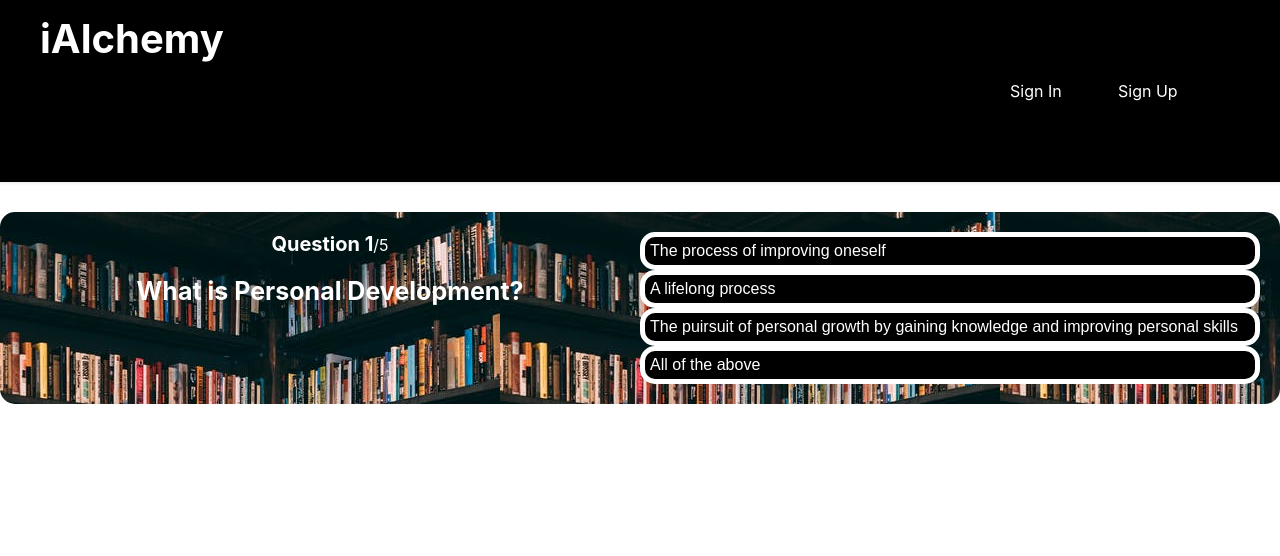
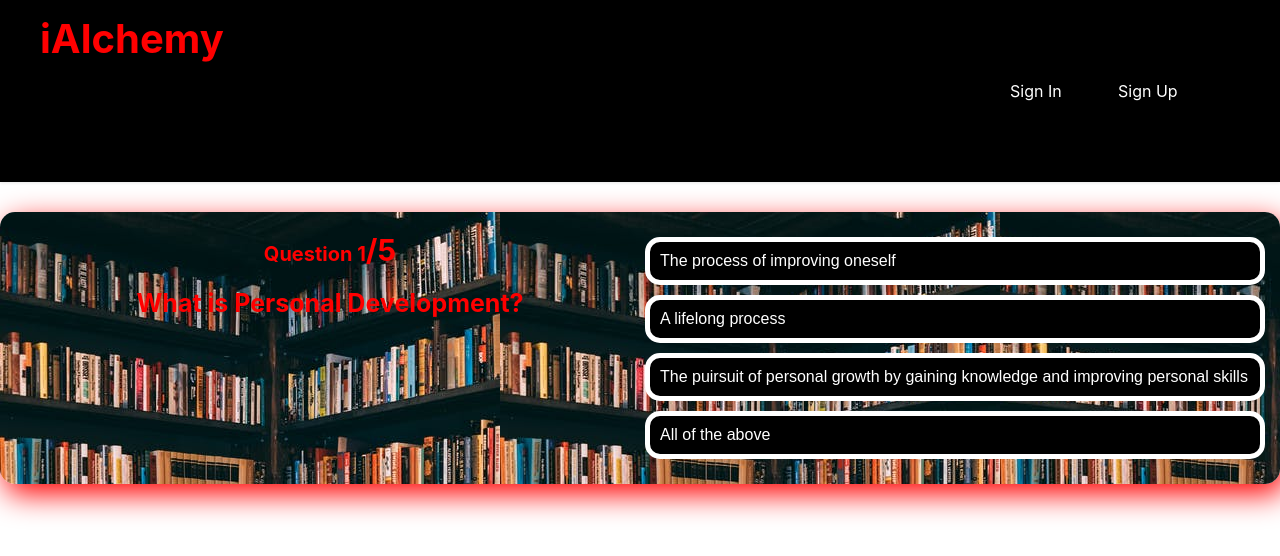
Before and after one commit to EEDS90/Personal-Development, a React (Create React App) app in the folder client/: page /questions in a window 1280 px wide. Shown: the top 556 px of the page. Built offline with nearby package versions, Linux system fonts and the light colour scheme; no server answers; sample sign-in values are in the browser's storage.

Commit message:
css changed

```diff
--- a/client/src/components/Header.css
+++ b/client/src/components/Header.css
@@ -3,7 +3,7 @@
 }
 
 .home {
-  color: red;
+  color: rgb(255, 0, 0);
 }
 
 a {
@@ -17,7 +17,7 @@
 }
 
 a:hover {
-  color: red;
+  color: rgb(255, 0, 0);
 }
 
 .header-item {
@@ -35,7 +35,7 @@
   font-weight: 700;
   font-size: 40px;
   margin-top: 10px;
-  color: white;
+  color: rgb(255, 0, 0);
 }
 
 .questions {
--- a/client/src/screens/Comments.css
+++ b/client/src/screens/Comments.css
@@ -16,6 +16,11 @@
   backdrop-filter: blur(8px);
 }
 
+.question {
+  color: rgb(255, 0, 0);
+  justify-content: center;font-weight: 700;
+  font-size: 30px;
+}
 .comment4 {
   box-shadow: 4px 4px 6px 0;
   height: 150px;
--- a/client/src/screens/Comments.jsx
+++ b/client/src/screens/Comments.jsx
@@ -19,9 +19,9 @@
 
   return (
     <div style={{backgroundImage: `url(${Books})`}}>
-
+      <div className="question">
       <h3>What do you really think about me and how can I improve?</h3>
-
+      </div>
       <div className="comments-topic">
         {props.comments.map((comment) => (
           <div key={comment.id}>
--- a/client/src/screens/Questions.css
+++ b/client/src/screens/Questions.css
@@ -50,7 +50,8 @@
   background-color: black;
   border-radius: 15px;
   display: flex;
-  padding: 5px;
+  padding: 10px;
+  margin: 05px;
   justify-content: flex-start;
   align-items: center;
   border: 5px solid;
@@ -59,7 +60,7 @@
 
 
 button:hover {
-  background-color: #ff3333;
+  background-color: rgb(255, 0, 0);
 }
 
 button:focus {
```
Also changed, not shown: 1 other file (tests, documents, lock files or other folders).
